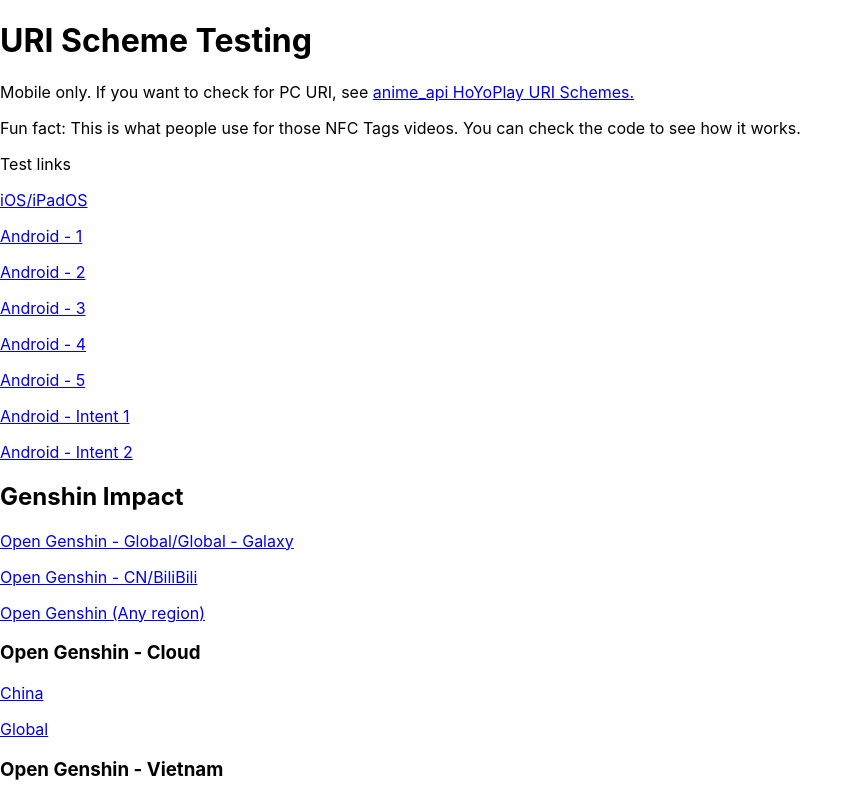
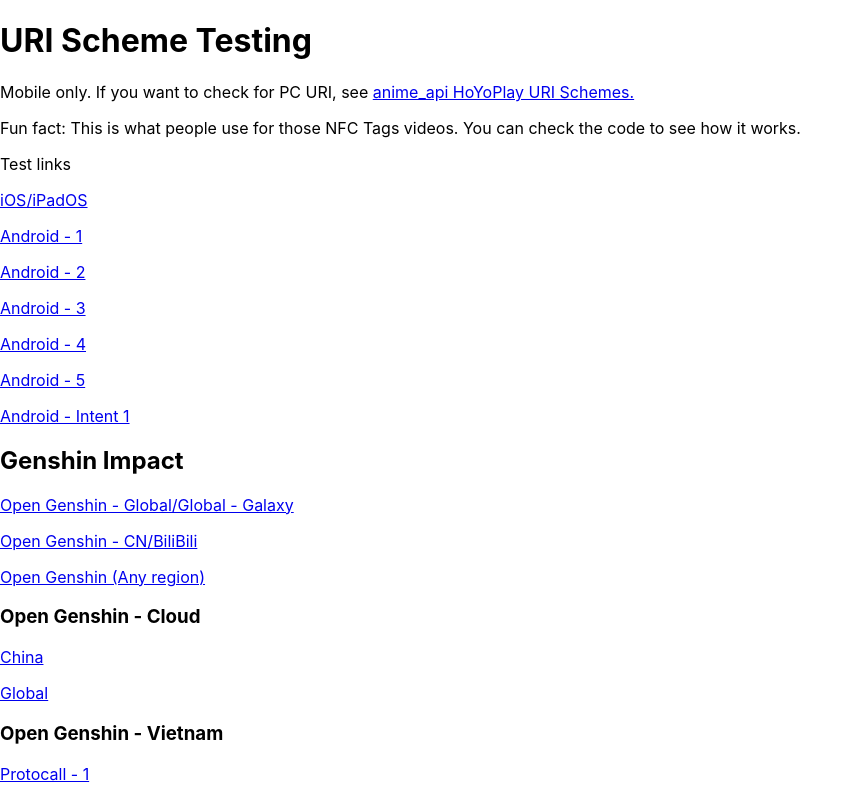
Before and after one commit to studiobutter/uri-test, a React (Create React App) app: page /#/mobile in a window 1280 px wide. Shown: the top 800 px of the page, without its empty margins (0-863 px from the left). Built offline with nearby package versions, Linux system fonts and the light colour scheme.

Commit message:
There's no such thing as a com.android.browser

```diff
--- a/src/pages/mobile.js
+++ b/src/pages/mobile.js
@@ -28,8 +28,6 @@
       <a href="external:https://example.com" onclick="window.open(this.href, '_system')" rel="noopener noreferrer">Android - 5</a>
       <p></p>
       <a href="intent://example.com#Intent;scheme=https;package=com.android.chrome;end;" onclick="window.open(this.href, '_system')" rel="noopener noreferrer">Android - Intent 1</a>
-      <p></p>
-      <a href="intent://example.com#Intent;scheme=https;package=com.android.browser;end;" onclick="window.open(this.href, '_system')" rel="noopener noreferrer">Android - Intent 2</a>
       <p></p>
       <h2>Genshin Impact</h2>
       <a href="genshin://">Open Genshin - Global/Global - Galaxy</a>
```
